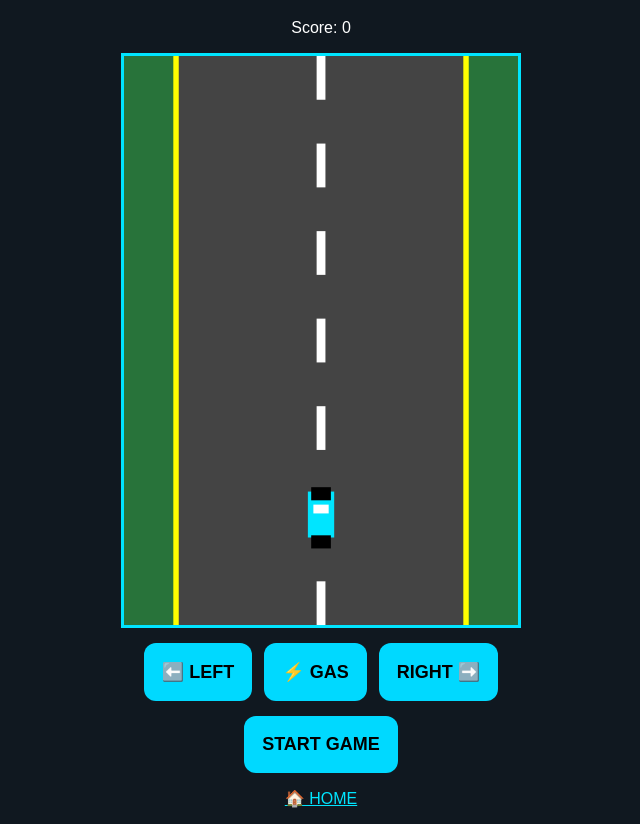
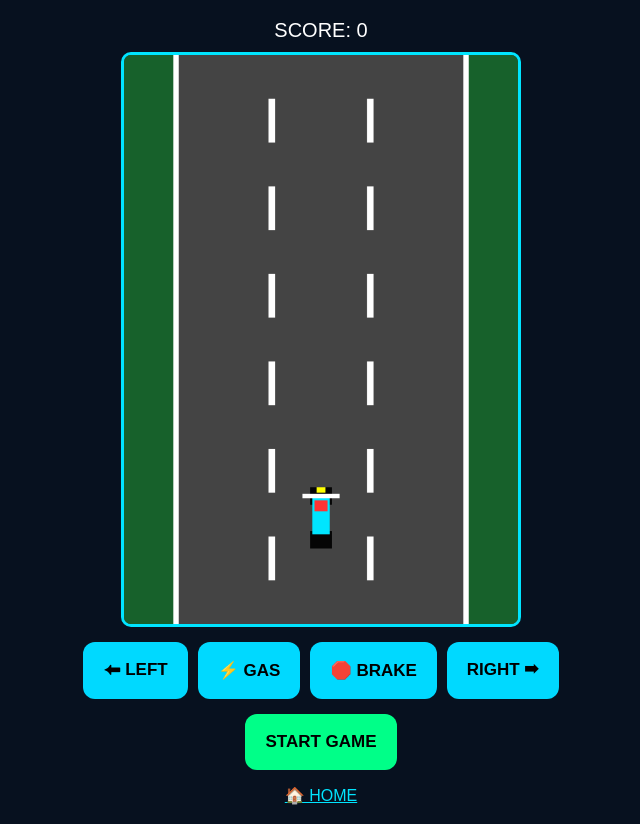
Before and after one commit to minhajgaming/minhajsk, a plain HTML site: page bike.html in a window 1280 px wide. Shown: the part 62-886 px from the top of the page, without its empty margins (319-959 px from the left). Drawn offline with Linux system fonts and the light colour scheme.

Commit message:
Update bike racing HTML structure and styles

```diff
--- a/bike.html
+++ b/bike.html
@@ -1,86 +1,201 @@
 
 <!DOCTYPE html>
-<html lang="en">
+<html lang="bn">
 <head>
 <meta charset="UTF-8">
 <meta name="viewport" content="width=device-width,initial-scale=1">
 <title>GAMER ZONE - Bike Racing</title>
 <style>
 *{box-sizing:border-box}
-body{margin:0;background:#101820;color:white;text-align:center;font-family:Arial}
+body{
+ margin:0;background:#07111f;color:white;
+ text-align:center;font-family:Arial;
+}
 h1{color:#00e5ff}
-canvas{background:#444;display:block;margin:auto;width:95%;max-width:400px;border:3px solid #00e5ff}
-.controls{display:flex;justify-content:center;gap:12px;margin:15px}
-button{padding:18px;background:#00d9ff;border:0;border-radius:12px;font-size:18px;font-weight:bold}
+canvas{
+ width:95%;max-width:400px;
+ background:#333;border:3px solid #00e5ff;
+ border-radius:10px;display:block;margin:auto;
+}
+.info{font-size:20px;margin:10px}
+.controls{
+ display:flex;justify-content:center;
+ gap:10px;flex-wrap:wrap;margin:15px;
+}
+button{
+ border:0;border-radius:12px;
+ padding:18px 20px;font-weight:bold;
+ font-size:17px;background:#00d9ff;color:black;
+ touch-action:none;
+}
+.start{background:#00ff88}
 </style>
 </head>
 <body>
+
 <h1>🏍️ BIKE RACING</h1>
-<p>Score: <span id="score">0</span></p>
+<div class="info">
+SCORE: <span id="score">0</span>
+</div>
+
 <canvas id="game" width="360" height="520"></canvas>
+
 <div class="controls">
-<button id="left">⬅️ LEFT</button>
+<button id="left">⬅ LEFT</button>
 <button id="gas">⚡ GAS</button>
-<button id="right">RIGHT ➡️</button>
+<button id="brake">🛑 BRAKE</button>
+<button id="right">RIGHT ➡</button>
 </div>
-<button onclick="start()">START GAME</button>
+
+<button class="start" onclick="startGame()">START GAME</button>
 <p><a href="index.html" style="color:#00e5ff">🏠 HOME</a></p>
+
 <script>
-const c=document.getElementById("game");
-const ctx=c.getContext("2d");
-let x=180,y=420,score=0,obstacles=[],playing=false,speed=4;
-let left=false,right=false,gas=false;
+const canvas=document.getElementById("game");
+const ctx=canvas.getContext("2d");
 
-function drawBike(){
-ctx.fillStyle="#00e5ff";
-ctx.fillRect(x-12,y-22,24,42);
-ctx.fillStyle="black";
-ctx.fillRect(x-9,y-26,18,12);
-ctx.fillRect(x-9,y+18,18,12);
-ctx.fillStyle="white";
-ctx.fillRect(x-7,y-10,14,8);
+let bikeX=180;
+let score=0;
+let speed=3;
+let road=0;
+let enemies=[];
+let running=false;
+let left=false,right=false,gas=false,brake=false;
+let frame=0;
+
+function drawBike(x,y){
+ ctx.save();
+ ctx.translate(x,y);
+
+ // Wheels
+ ctx.fillStyle="#050505";
+ ctx.fillRect(-10,-25,20,16);
+ ctx.fillRect(-10,15,20,16);
+
+ // Bike body
+ ctx.fillStyle="#00e5ff";
+ ctx.fillRect(-8,-18,16,36);
+
+ ctx.fillStyle="#ff3333";
+ ctx.fillRect(-6,-13,12,10);
+
+ // Headlight
+ ctx.fillStyle="yellow";
+ ctx.fillRect(-4,-25,8,5);
+
+ // Handle
+ ctx.fillStyle="white";
+ ctx.fillRect(-17,-19,34,4);
+
+ ctx.restore();
 }
-function draw(){
-ctx.fillStyle="#28733a";ctx.fillRect(0,0,360,520);
-ctx.fillStyle="#444";ctx.fillRect(45,0,270,520);
-ctx.fillStyle="white";
-for(let i=0;i<520;i+=80)ctx.fillRect(176,i,8,40);
-ctx.fillStyle="yellow";
-ctx.fillRect(45,0,5,520);ctx.fillRect(310,0,5,520);
-drawBike();
-obstacles.forEach(o=>{
-ctx.fillStyle="#ff3333";ctx.fillRect(o.x-15,o.y-20,30,40);
-});
+
+function drawRoad(){
+ ctx.fillStyle="#17612b";
+ ctx.fillRect(0,0,360,520);
+
+ ctx.fillStyle="#444";
+ ctx.fillRect(45,0,270,520);
+
+ ctx.fillStyle="white";
+ ctx.fillRect(45,0,5,520);
+ ctx.fillRect(310,0,5,520);
+
+ for(let y=-40;y<560;y+=80){
+  ctx.fillRect(132,(y+road)%560,6,40);
+  ctx.fillRect(222,(y+road)%560,6,40);
+ }
 }
-function start(){
-x=180;score=0;speed=4;obstacles=[];playing=true;
-requestAnimationFrame(loop);
+
+function drawEnemy(e){
+ ctx.fillStyle="#ff3030";
+ ctx.fillRect(e.x-14,e.y-20,28,42);
+ ctx.fillStyle="black";
+ ctx.fillRect(e.x-10,e.y-14,20,12);
+ ctx.fillStyle="yellow";
+ ctx.fillRect(e.x-8,e.y+15,16,4);
 }
+
+function startGame(){
+ bikeX=180;
+ score=0;
+ speed=3;
+ road=0;
+ enemies=[];
+ frame=0;
+ running=true;
+ requestAnimationFrame(loop);
+}
+
 function loop(){
-if(!playing)return;
-ctx.clearRect(0,0,360,520);
-if(left)x-=5;if(right)x+=5;
-x=Math.max(65,Math.min(295,x));
-if(gas)speed=7;else speed=4;
-if(Math.random()<0.025)obstacles.push({x:80+Math.random()*200,y:-30});
-obstacles.forEach(o=>o.y+=speed);
-obstacles=obstacles.filter(o=>o.y<550);
-for(const o of obstacles){
-if(Math.abs(o.x-x)<27&&Math.abs(o.y-y)<38){
-playing=false;alert("GAME OVER! Score: "+score);return;
-}}
-score++;
-document.getElementById("score").textContent=score;
-draw();
-requestAnimationFrame(loop);
+ if(!running)return;
+
+ ctx.clearRect(0,0,360,520);
+
+ if(left)bikeX-=5;
+ if(right)bikeX+=5;
+
+ bikeX=Math.max(65,Math.min(295,bikeX));
+
+ speed=gas?7:3;
+ if(brake)speed=1.5;
+
+ road=(road+speed)%560;
+
+ drawRoad();
+
+ frame++;
+ if(frame%65===0){
+  enemies.push({
+   x:[90,180,270][Math.floor(Math.random()*3)],
+   y:-40
+  });
+ }
+
+ enemies.forEach(e=>{
+  e.y+=speed;
+  drawEnemy(e);
+
+  if(Math.abs(e.x-bikeX)<25 &&
+     Math.abs(e.y-420)<38){
+   running=false;
+   alert("GAME OVER! SCORE: "+score);
+  }
+ });
+
+ enemies=enemies.filter(e=>e.y<560);
+
+ if(!running)return;
+
+ drawBike(bikeX,420);
+
+ score++;
+ document.getElementById("score").textContent=score;
+
+ requestAnimationFrame(loop);
 }
+
+// Mobile touch controls
 function control(id,key){
-let b=document.getElementById(id);
-b.onpointerdown=()=>{window[key]=true};
-b.onpointerup=b.onpointerleave=b.onpointercancel=()=>{window[key]=false};
+ const b=document.getElementById(id);
+ b.addEventListener("pointerdown",e=>{
+  e.preventDefault();
+  window[key]=true;
+ });
+ ["pointerup","pointercancel","pointerleave"].forEach(ev=>{
+  b.addEventListener(ev,()=>{
+   window[key]=false;
+  });
+ });
 }
-control("left","left");control("right","right");control("gas","gas");
-draw();
+
+control("left","left");
+control("right","right");
+control("gas","gas");
+control("brake","brake");
+
+drawRoad();
+drawBike(180,420);
 </script>
 </body>
-  </html>
+</html>
```
